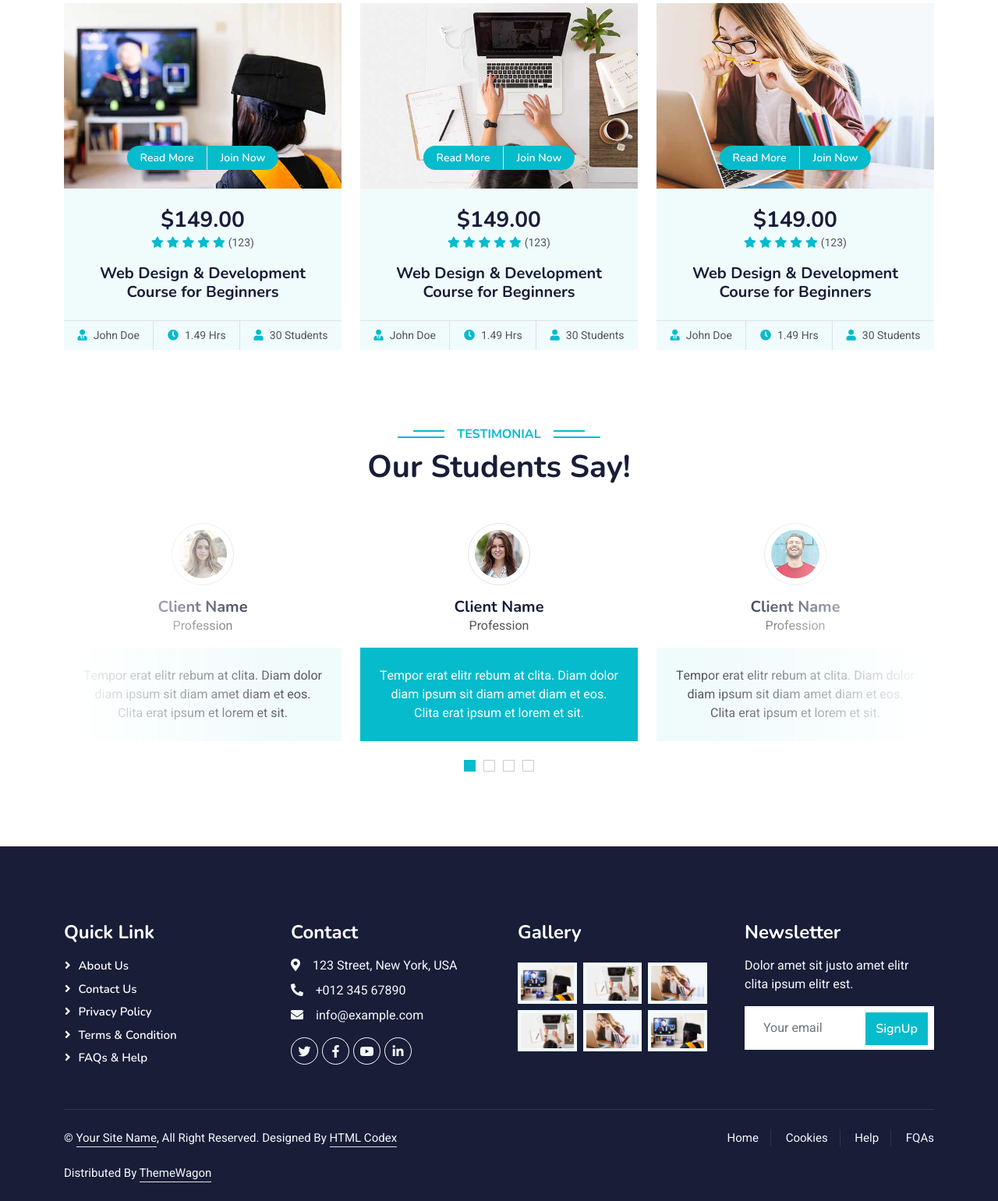
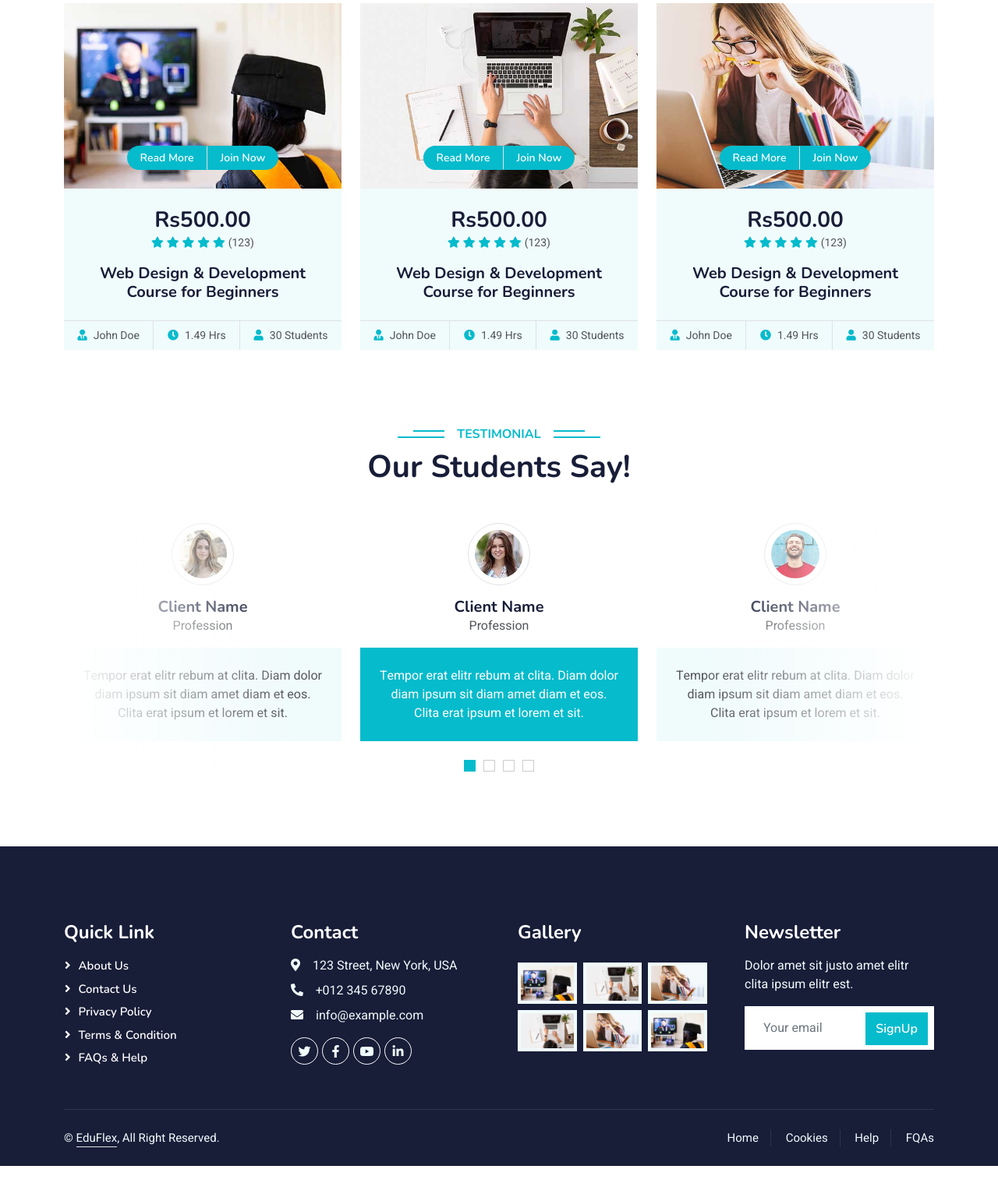
Before and after one commit to ar1701/EduFlex, a Node server app: template views/courses.ejs in a window 1280 px wide. Shown: the part 1299-2840 px from the top of the page at 78% size. After the commit the page ends 2795 px from the top, so only its background shows below. Run offline with Node 20, Linux system fonts and the light colour scheme; the template is opened without the code that fills it, so the values that code supplies are empty; some libraries are stand-ins or nearby versions.

Commit message:
Improved the version of code

```diff
--- a/views/courses.ejs
+++ b/views/courses.ejs
@@ -9,7 +9,7 @@
     <meta content="" name="description">
 
     <!-- Favicon -->
-    <link href="img/favicon.ico" rel="icon">
+    <link href="/img/favicon.ico" rel="icon">
 
     <!-- Google Web Fonts -->
     <link rel="preconnect" href="https://fonts.googleapis.com">
@@ -21,14 +21,14 @@
     <link href="https://cdn.jsdelivr.net/npm/bootstrap-icons@1.4.1/font/bootstrap-icons.css" rel="stylesheet">
 
     <!-- Libraries Stylesheet -->
-    <link href="lib/animate/animate.min.css" rel="stylesheet">
-    <link href="lib/owlcarousel/assets/owl.carousel.min.css" rel="stylesheet">
+    <link href="/lib/animate/animate.min.css" rel="stylesheet">
+    <link href="/lib/owlcarousel/assets/owl.carousel.min.css" rel="stylesheet">
 
     <!-- Customized Bootstrap Stylesheet -->
-    <link href="css/bootstrap.min.css" rel="stylesheet">
+    <link href="/css/bootstrap.min.css" rel="stylesheet">
 
     <!-- Template Stylesheet -->
-    <link href="css/style.css" rel="stylesheet">
+    <link href="/css/style.css" rel="stylesheet">
 </head>
 
 <body>
@@ -43,7 +43,7 @@
 
     <!-- Navbar Start -->
     <nav class="navbar navbar-expand-lg bg-white navbar-light shadow sticky-top p-0">
-        <a href="index.html" class="navbar-brand d-flex align-items-center px-4 px-lg-5">
+        <a href="/index" class="navbar-brand d-flex align-items-center px-4 px-lg-5">
             <h2 class="m-0 text-primary"><i class="fa fa-book me-3"></i>EduFlex</h2>
         </a>
         <button type="button" class="navbar-toggler me-4" data-bs-toggle="collapse" data-bs-target="#navbarCollapse">
@@ -51,18 +51,17 @@
         </button>
         <div class="collapse navbar-collapse" id="navbarCollapse">
             <div class="navbar-nav ms-auto p-4 p-lg-0">
-                <a href="index.html" class="nav-item nav-link">Home</a>
-                <a href="about.html" class="nav-item nav-link">About</a>
-                <a href="courses.html" class="nav-item nav-link active">Courses</a>
+                <a href="/index" class="nav-item nav-link">Home</a>
+                <a href="/about" class="nav-item nav-link">About</a>
+                <a href="/courses" class="nav-item nav-link active">Courses</a>
                 <div class="nav-item dropdown">
                     <a href="#" class="nav-link dropdown-toggle" data-bs-toggle="dropdown">Pages</a>
                     <div class="dropdown-menu fade-down m-0">
-                        <a href="team.html" class="dropdown-item">Our Team</a>
-                        <a href="testimonial.html" class="dropdown-item">Testimonial</a>
-                        <a href="404.html" class="dropdown-item">404 Page</a>
+                        <a href="/team" class="dropdown-item">Our Team</a>
+                        <a href="/testimonial" class="dropdown-item">Testimonial</a>
                     </div>
                 </div>
-                <a href="contact.html" class="nav-item nav-link">Contact</a>
+                <a href="/contact" class="nav-item nav-link">Contact</a>
             </div>
             <a href="" class="btn btn-primary py-4 px-lg-5 d-none d-lg-block">Join Now<i class="fa fa-arrow-right ms-3"></i></a>
         </div>
@@ -102,7 +101,7 @@
                     <div class="row g-3">
                         <div class="col-lg-12 col-md-12 wow zoomIn" data-wow-delay="0.1s">
                             <a class="position-relative d-block overflow-hidden" href="">
-                                <img class="img-fluid" src="img/cat-1.jpg" alt="">
+                                <img class="img-fluid" src="/img/cat-1.jpg" alt="">
                                 <div class="bg-white text-center position-absolute bottom-0 end-0 py-2 px-3" style="margin: 1px;">
                                     <h5 class="m-0">Web Design</h5>
                                     <small class="text-primary">49 Courses</small>
@@ -111,7 +110,7 @@
                         </div>
                         <div class="col-lg-6 col-md-12 wow zoomIn" data-wow-delay="0.3s">
                             <a class="position-relative d-block overflow-hidden" href="">
-                                <img class="img-fluid" src="img/cat-2.jpg" alt="">
+                                <img class="img-fluid" src="/img/cat-2.jpg" alt="">
                                 <div class="bg-white text-center position-absolute bottom-0 end-0 py-2 px-3" style="margin: 1px;">
                                     <h5 class="m-0">Graphic Design</h5>
                                     <small class="text-primary">49 Courses</small>
@@ -120,7 +119,7 @@
                         </div>
                         <div class="col-lg-6 col-md-12 wow zoomIn" data-wow-delay="0.5s">
                             <a class="position-relative d-block overflow-hidden" href="">
-                                <img class="img-fluid" src="img/cat-3.jpg" alt="">
+                                <img class="img-fluid" src="/img/cat-3.jpg" alt="">
                                 <div class="bg-white text-center position-absolute bottom-0 end-0 py-2 px-3" style="margin: 1px;">
                                     <h5 class="m-0">Video Editing</h5>
                                     <small class="text-primary">49 Courses</small>
@@ -131,7 +130,7 @@
                 </div>
                 <div class="col-lg-5 col-md-6 wow zoomIn" data-wow-delay="0.7s" style="min-height: 350px;">
                     <a class="position-relative d-block h-100 overflow-hidden" href="">
-                        <img class="img-fluid position-absolute w-100 h-100" src="img/cat-4.jpg" alt="" style="object-fit: cover;">
+                        <img class="img-fluid position-absolute w-100 h-100" src="/img/cat-4.jpg" alt="" style="object-fit: cover;">
                         <div class="bg-white text-center position-absolute bottom-0 end-0 py-2 px-3" style="margin:  1px;">
                             <h5 class="m-0">Online Marketing</h5>
                             <small class="text-primary">49 Courses</small>
@@ -155,14 +154,14 @@
                 <div class="col-lg-4 col-md-6 wow fadeInUp" data-wow-delay="0.1s">
                     <div class="course-item bg-light">
                         <div class="position-relative overflow-hidden">
-                            <img class="img-fluid" src="img/course-1.jpg" alt="">
+                            <img class="img-fluid" src="/img/course-1.jpg" alt="">
                             <div class="w-100 d-flex justify-content-center position-absolute bottom-0 start-0 mb-4">
                                 <a href="#" class="flex-shrink-0 btn btn-sm btn-primary px-3 border-end" style="border-radius: 30px 0 0 30px;">Read More</a>
                                 <a href="#" class="flex-shrink-0 btn btn-sm btn-primary px-3" style="border-radius: 0 30px 30px 0;">Join Now</a>
                             </div>
                         </div>
                         <div class="text-center p-4 pb-0">
-                            <h3 class="mb-0">$149.00</h3>
+                            <h3 class="mb-0">Rs500.00</h3>
                             <div class="mb-3">
                                 <small class="fa fa-star text-primary"></small>
                                 <small class="fa fa-star text-primary"></small>
@@ -183,14 +182,14 @@
                 <div class="col-lg-4 col-md-6 wow fadeInUp" data-wow-delay="0.3s">
                     <div class="course-item bg-light">
                         <div class="position-relative overflow-hidden">
-                            <img class="img-fluid" src="img/course-2.jpg" alt="">
+                            <img class="img-fluid" src="/img/course-2.jpg" alt="">
                             <div class="w-100 d-flex justify-content-center position-absolute bottom-0 start-0 mb-4">
                                 <a href="#" class="flex-shrink-0 btn btn-sm btn-primary px-3 border-end" style="border-radius: 30px 0 0 30px;">Read More</a>
                                 <a href="#" class="flex-shrink-0 btn btn-sm btn-primary px-3" style="border-radius: 0 30px 30px 0;">Join Now</a>
                             </div>
                         </div>
                         <div class="text-center p-4 pb-0">
-                            <h3 class="mb-0">$149.00</h3>
+                            <h3 class="mb-0">Rs500.00</h3>
                             <div class="mb-3">
                                 <small class="fa fa-star text-primary"></small>
                                 <small class="fa fa-star text-primary"></small>
@@ -211,14 +210,14 @@
                 <div class="col-lg-4 col-md-6 wow fadeInUp" data-wow-delay="0.5s">
                     <div class="course-item bg-light">
                         <div class="position-relative overflow-hidden">
-                            <img class="img-fluid" src="img/course-3.jpg" alt="">
+                            <img class="img-fluid" src="/img/course-3.jpg" alt="">
                             <div class="w-100 d-flex justify-content-center position-absolute bottom-0 start-0 mb-4">
                                 <a href="#" class="flex-shrink-0 btn btn-sm btn-primary px-3 border-end" style="border-radius: 30px 0 0 30px;">Read More</a>
                                 <a href="#" class="flex-shrink-0 btn btn-sm btn-primary px-3" style="border-radius: 0 30px 30px 0;">Join Now</a>
                             </div>
                         </div>
                         <div class="text-center p-4 pb-0">
-                            <h3 class="mb-0">$149.00</h3>
+                            <h3 class="mb-0">Rs500.00</h3>
                             <div class="mb-3">
                                 <small class="fa fa-star text-primary"></small>
                                 <small class="fa fa-star text-primary"></small>
@@ -251,7 +250,7 @@
             </div>
             <div class="owl-carousel testimonial-carousel position-relative">
                 <div class="testimonial-item text-center">
-                    <img class="border rounded-circle p-2 mx-auto mb-3" src="img/testimonial-1.jpg" style="width: 80px; height: 80px;">
+                    <img class="border rounded-circle p-2 mx-auto mb-3" src="/img/testimonial-1.jpg" style="width: 80px; height: 80px;">
                     <h5 class="mb-0">Client Name</h5>
                     <p>Profession</p>
                     <div class="testimonial-text bg-light text-center p-4">
@@ -259,7 +258,7 @@
                     </div>
                 </div>
                 <div class="testimonial-item text-center">
-                    <img class="border rounded-circle p-2 mx-auto mb-3" src="img/testimonial-2.jpg" style="width: 80px; height: 80px;">
+                    <img class="border rounded-circle p-2 mx-auto mb-3" src="/img/testimonial-2.jpg" style="width: 80px; height: 80px;">
                     <h5 class="mb-0">Client Name</h5>
                     <p>Profession</p>
                     <div class="testimonial-text bg-light text-center p-4">
@@ -267,7 +266,7 @@
                     </div>
                 </div>
                 <div class="testimonial-item text-center">
-                    <img class="border rounded-circle p-2 mx-auto mb-3" src="img/testimonial-3.jpg" style="width: 80px; height: 80px;">
+                    <img class="border rounded-circle p-2 mx-auto mb-3" src="/img/testimonial-3.jpg" style="width: 80px; height: 80px;">
                     <h5 class="mb-0">Client Name</h5>
                     <p>Profession</p>
                     <div class="testimonial-text bg-light text-center p-4">
@@ -275,7 +274,7 @@
                     </div>
                 </div>
                 <div class="testimonial-item text-center">
-                    <img class="border rounded-circle p-2 mx-auto mb-3" src="img/testimonial-4.jpg" style="width: 80px; height: 80px;">
+                    <img class="border rounded-circle p-2 mx-auto mb-3" src="/img/testimonial-4.jpg" style="width: 80px; height: 80px;">
                     <h5 class="mb-0">Client Name</h5>
                     <p>Profession</p>
                     <div class="testimonial-text bg-light text-center p-4">
@@ -349,11 +348,9 @@
             <div class="copyright">
                 <div class="row">
                     <div class="col-md-6 text-center text-md-start mb-3 mb-md-0">
-                        &copy; <a class="border-bottom" href="#">Your Site Name</a>, All Right Reserved.
+                        &copy; <a class="border-bottom" href="#">EduFlex</a>, All Right Reserved.
 
                         <!--/*** This template is free as long as you keep the footer author’s credit link/attribution link/backlink. If you'd like to use the template without the footer author’s credit link/attribution link/backlink, you can purchase the Credit Removal License from "https://htmlcodex.com/credit-removal". Thank you for your support. ***/-->
-                        Designed By <a class="border-bottom" href="https://htmlcodex.com">HTML Codex</a><br><br>
-                        Distributed By <a class="border-bottom" href="https://themewagon.com">ThemeWagon</a>
                     </div>
                     <div class="col-md-6 text-center text-md-end">
                         <div class="footer-menu">
```
Also changed, not shown: views/contact.ejs (+6 -6 lines), views/team.ejs (+8 -10 lines), views/testimonial.ejs (+6 -7 lines).
